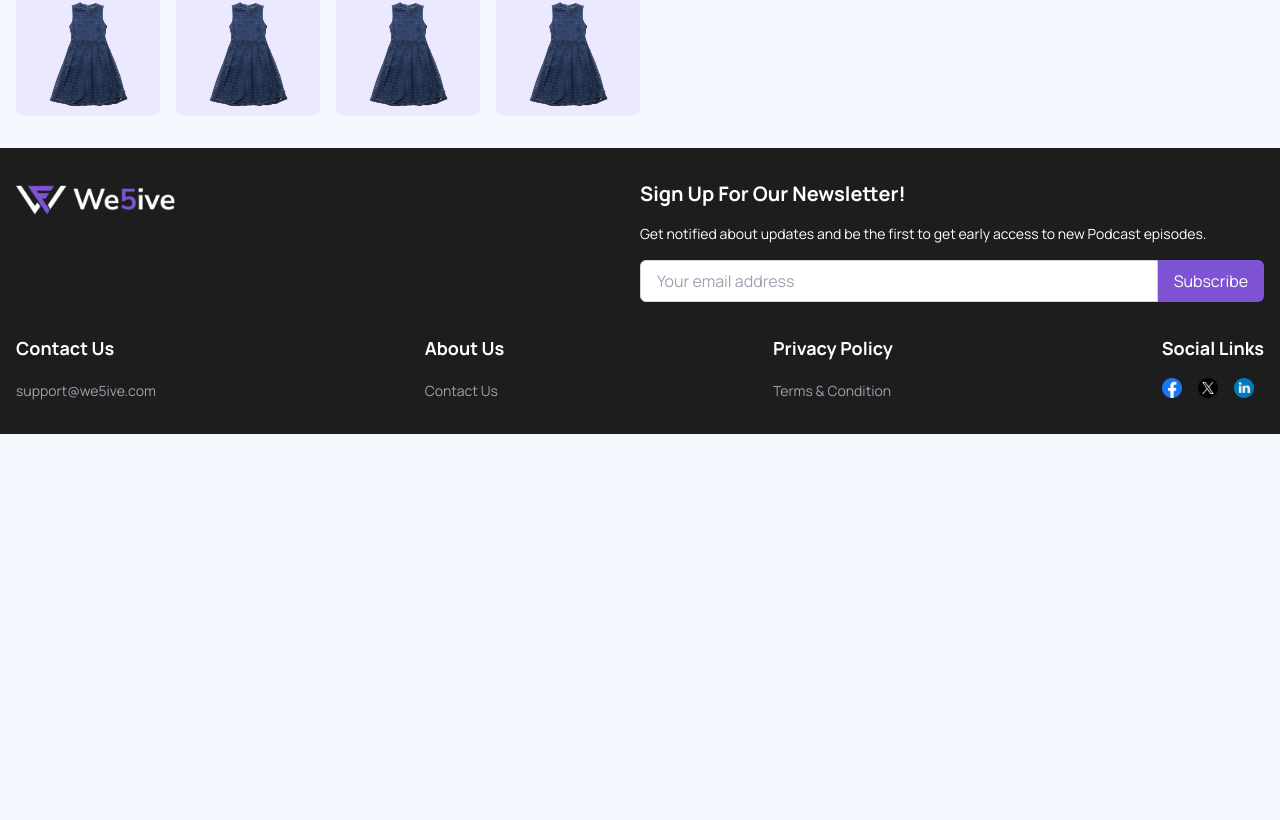
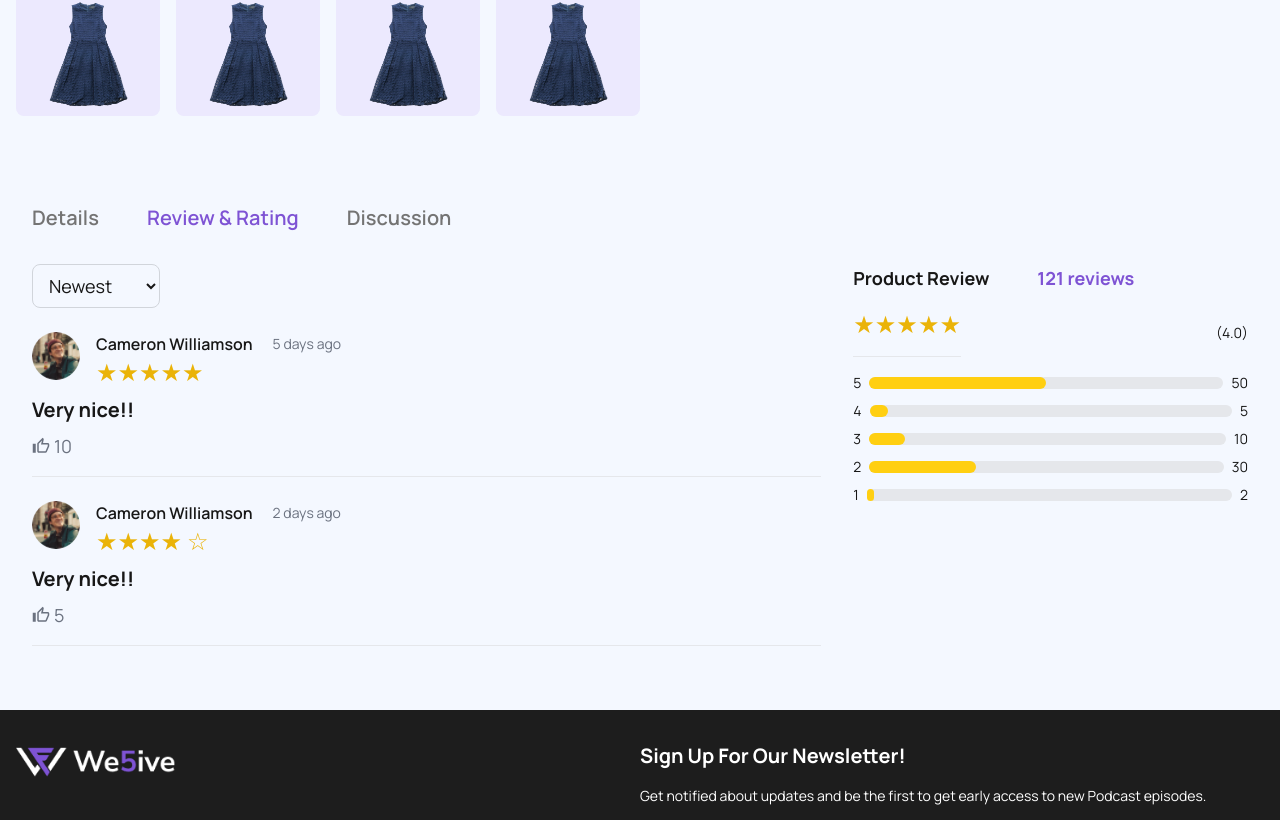
Before and after one commit to Raiyan109/b2gsoft-ecommerce-landing-nextjs, a Next.js app: page /1 in a window 1280 px wide. Shown: the part 792-1612 px from the top of the page. Before the commit the page ends 1226 px from the top, so only its background shows below. Built offline with nearby package versions, Linux system fonts and the light colour scheme.

Commit message:
review section

```diff
--- a/src/components/dynamicPage/ProductDetails.jsx
+++ b/src/components/dynamicPage/ProductDetails.jsx
@@ -9,6 +9,7 @@ import "swiper/css/navigation";
 import { Navigation } from "swiper/modules";
 import Image from "next/image";
 import bagImg from '@/assets/bag.png'
+import ReviewsSection from "./ReviewsSection";
 
 const ProductDetails = ({ product }) => {
     if (!product) return null;
@@ -18,7 +19,8 @@ const ProductDetails = ({ product }) => {
     const decreaseQuantity = () => setQuantity(quantity > 1 ? quantity - 1 : 1);
 
     return (
-        <div className="container mx-auto px-4 py-8 lg:flex lg:space-x-8">
+        <div className="container mx-auto px-4 py-8 ">
+            <div className="lg:flex lg:space-x-8">
                 {/* Left Section */}
                 <div className="lg:w-2/4 w-full">
                     {/* Image Slider */}
@@ -210,7 +212,8 @@ const ProductDetails = ({ product }) => {
                     </div>
                 </div>
 
-
+            </div>
+            <ReviewsSection />
         </div>
     );
 };
--- /dev/null
+++ b/src/components/dynamicPage/ReviewsSection.jsx
@@ -0,0 +1,153 @@
+'use client'
+import { useState } from "react";
+import avatar from '@/assets/avatar.png'
+import Image from "next/image";
+import { MdOutlineThumbUp } from "react-icons/md";
+
+const ReviewsSection = () => {
+    const [activeTab, setActiveTab] = useState("Review & Rating");
+
+    const tabs = ["Details", "Review & Rating", "Discussion"];
+
+    const reviews = [
+        {
+            avatar: avatar,
+            name: "Cameron Williamson",
+            rating: 5,
+            daysAgo: 5,
+            comment: "Very nice!!",
+            likes: 10,
+        },
+        {
+            avatar: avatar,
+            name: "Cameron Williamson",
+            rating: 4,
+            daysAgo: 2,
+            comment: "Very nice!!",
+            likes: 5,
+        },
+    ];
+
+    const progressData = [
+        { stars: 5, percentage: 50 },
+        { stars: 4, percentage: 5 },
+        { stars: 3, percentage: 10 },
+        { stars: 2, percentage: 30 },
+        { stars: 1, percentage: 2 },
+    ];
+
+    return (
+        <section className="px-4 py-8 mt-12">
+            {/* Tabs */}
+            <div className="flex gap-12">
+                {tabs.map((tab) => (
+                    <button
+                        key={tab}
+                        onClick={() => setActiveTab(tab)}
+                        className={` py-2 text-xl font-semibold ${activeTab === tab ? "text-[#7E53D4] " : "text-[#747474]"
+                            }`}
+                    >
+                        {tab}
+                    </button>
+                ))}
+            </div>
+
+            {/* Tab Content */}
+            {activeTab === "Review & Rating" && (
+                <div className="flex flex-col lg:flex-row-reverse gap-8 mt-6">
+                    {/* Right Side */}
+                    <div className="lg:w-1/3 space-y-4">
+                        <div className="flex gap-12">
+                            <h2 className="text-lg font-bold">
+                                Product Review
+                            </h2>
+                            <h2 className="text-lg font-bold text-[#7E53D4]">
+                                121 reviews
+                            </h2>
+                        </div>
+                        <div className="flex justify-between items-center">
+                            {reviews.slice(0, 1).map((review, index) => (
+                                <div key={index} className="space-y-2 border-b border-gray-200 pb-4">
+                                    <div className="flex items-start gap-4">
+
+                                        <div className="text-yellow-500 text-2xl">
+                                            {"★".repeat(review.rating)}{" "}
+                                            {"☆".repeat(5 - review.rating)}
+                                        </div>
+                                    </div>
+
+                                </div>
+                            ))}
+                            <span className="text-sm">(4.0)</span>
+                        </div>
+                        <div className="space-y-2">
+                            {progressData.map((item) => (
+                                <div key={item.stars} className="flex items-center gap-2">
+                                    <span className="text-sm">{item.stars}</span>
+                                    <div className="flex-1 bg-gray-200 rounded-full h-3">
+                                        <div
+                                            style={{ width: `${item.percentage}%` }}
+                                            className="bg-[#FFCF11] h-3 rounded-full"
+                                        ></div>
+                                    </div>
+                                    <span className="text-sm">{item.percentage}</span>
+                                </div>
+                            ))}
+                        </div>
+                    </div>
+
+                    {/* Left Side */}
+                    <div className="lg:w-2/3 space-y-6">
+                        {/* Dropdown */}
+                        <div className="w-32">
+                            <select
+                                className="w-full border border-gray-300 rounded-lg py-2 px-3 text-lg bg-transparent"
+                                defaultValue="Newest"
+                            >
+                                <option>Newest</option>
+                                <option>Oldest</option>
+                                <option>Most Liked</option>
+                            </select>
+                        </div>
+
+                        {/* Comments */}
+                        {reviews.map((review, index) => (
+                            <div key={index} className="space-y-2 border-b border-gray-200 pb-4">
+                                <div className="flex items-start gap-4">
+                                    {/* Avatar */}
+                                    <Image
+                                        src={review.avatar}
+                                        alt={review.name}
+                                        width={30}
+                                        height={30}
+                                        className="w-12 h-12 rounded-full object-contain"
+                                    />
+                                    {/* Content */}
+                                    <div className="flex-1">
+                                        <div className="flex gap-5 items-center">
+                                            <span className="font-semibold">{review.name}</span>
+                                            <span className="text-gray-500 text-sm">{review.daysAgo} days ago</span>
+                                        </div>
+                                        <div className="text-yellow-500 text-2xl">
+                                            {"★".repeat(review.rating)}{" "}
+                                            {"☆".repeat(5 - review.rating)}
+                                        </div>
+                                    </div>
+                                </div>
+                                <p className="text-xl font-bold">{review.comment}</p>
+                                <div className="flex items-center gap-1 text-lg text-gray-500">
+                                    <button className="">
+                                        <MdOutlineThumbUp />
+                                    </button>
+                                    <span>{review.likes}</span>
+                                </div>
+                            </div>
+                        ))}
+                    </div>
+                </div>
+            )}
+        </section>
+    );
+};
+
+export default ReviewsSection;
```
Also changed, not shown: src/assets/avatar.png (added). Lines whose indentation alone changed are shown as unchanged.
